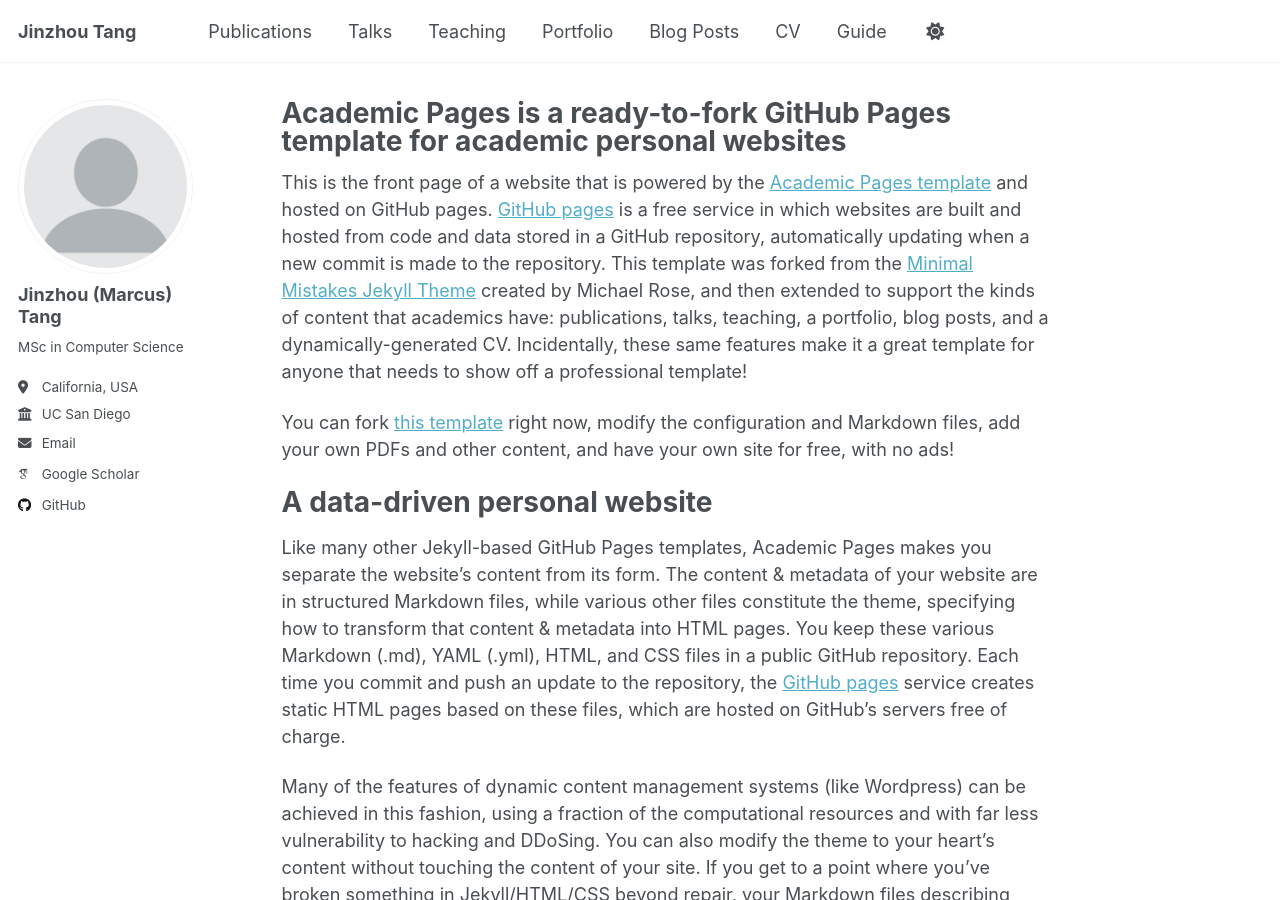
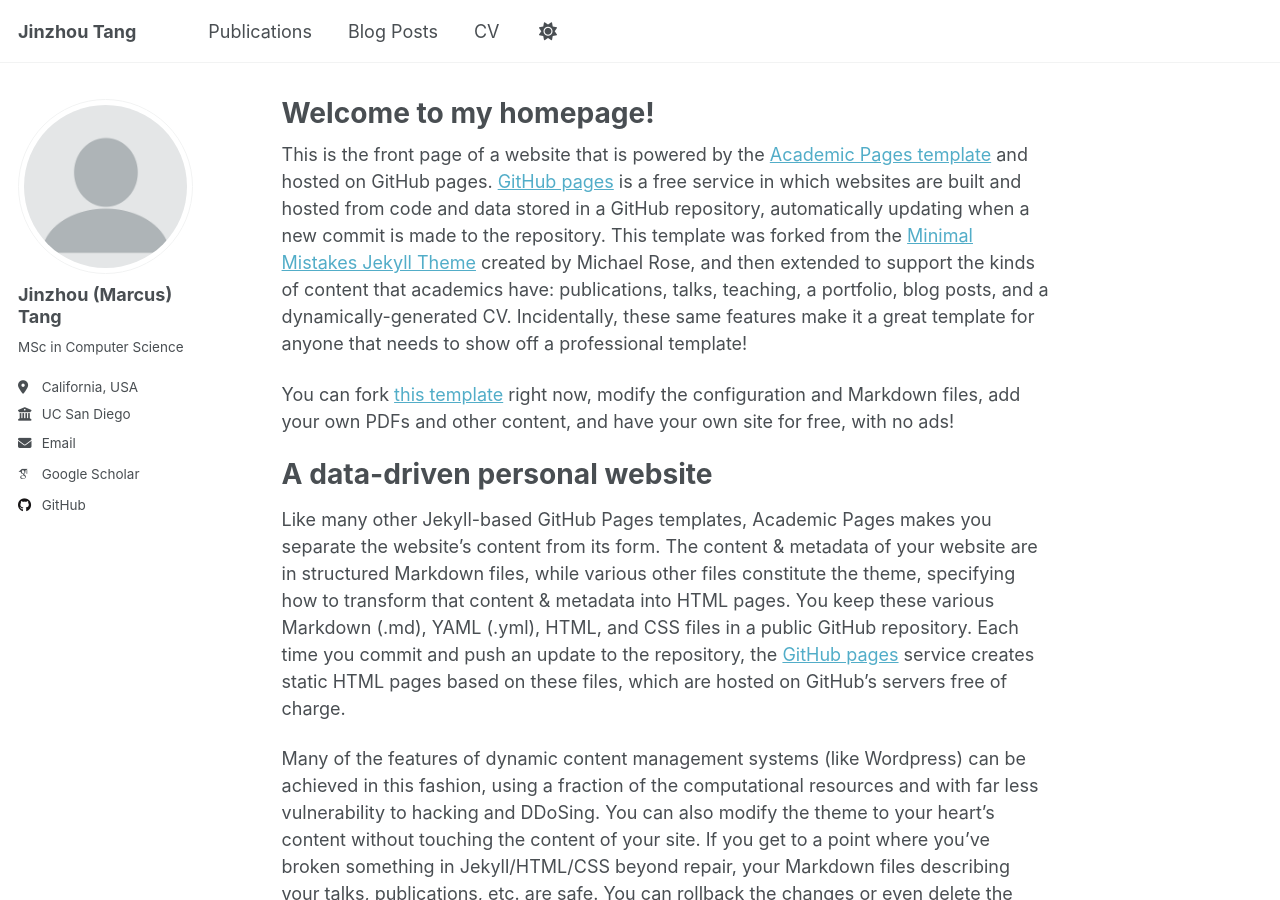
Before and after one commit to tangjzh/tangjzh.github.io, a Jekyll site: the page built from _pages/about.md, in a window 1280 px wide and 900 px high. Built offline with Jekyll 4.4.1, drawn with Linux system fonts in a browser that asks for light colours; some web fonts are replaced; a script that is not in the unit is left out.

Commit message:
modified:   _data/navigation.yml 	modified:   _pages/about.md

```diff
--- a/_pages/about.md
+++ b/_pages/about.md
@@ -1,6 +1,6 @@
 ---
 permalink: /
-title: "Academic Pages is a ready-to-fork GitHub Pages template for academic personal websites"
+title: "Welcome to my homepage!"
 author_profile: true
 redirect_from:
   - /about/
```
Also changed, not shown: _data/navigation.yml (+8 -8 lines).
